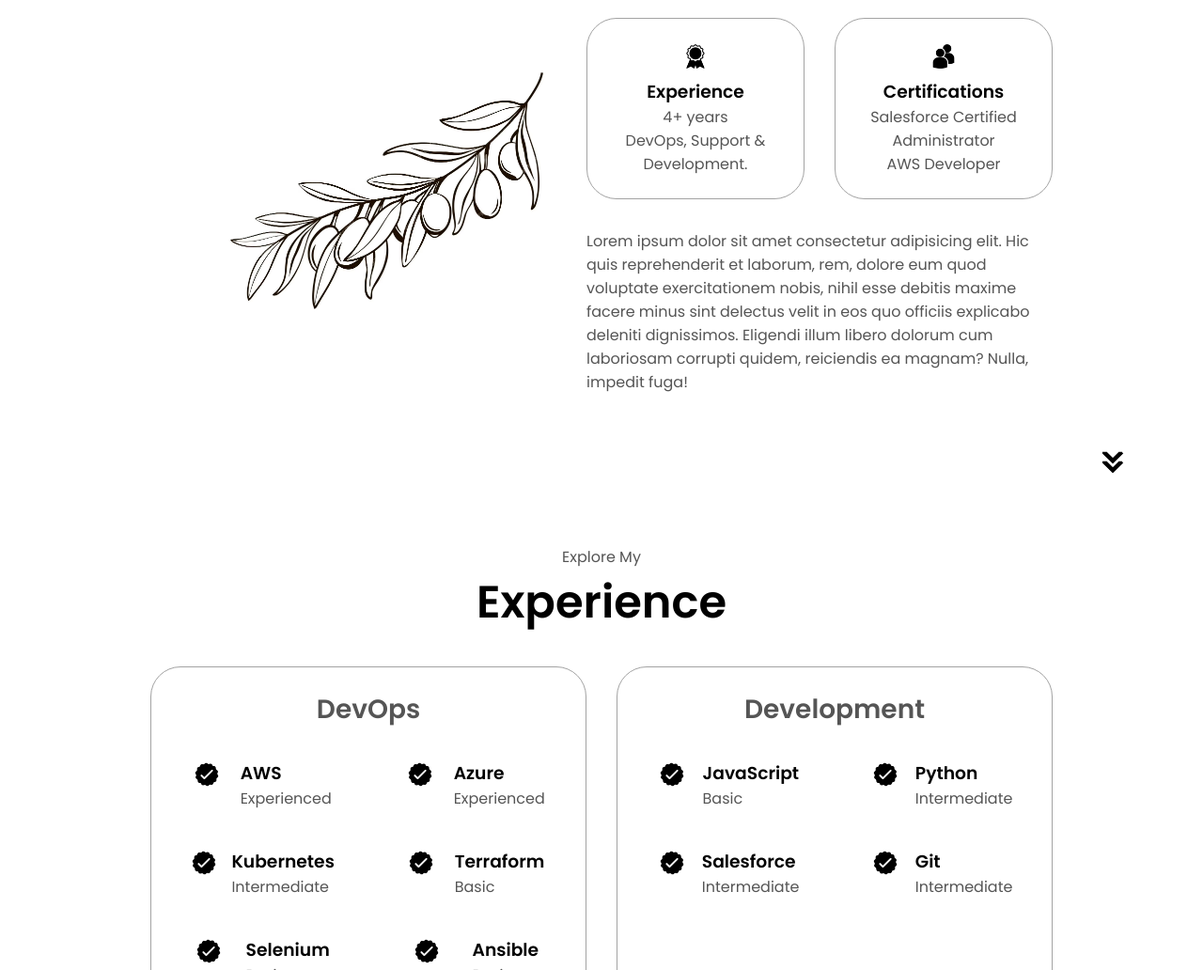
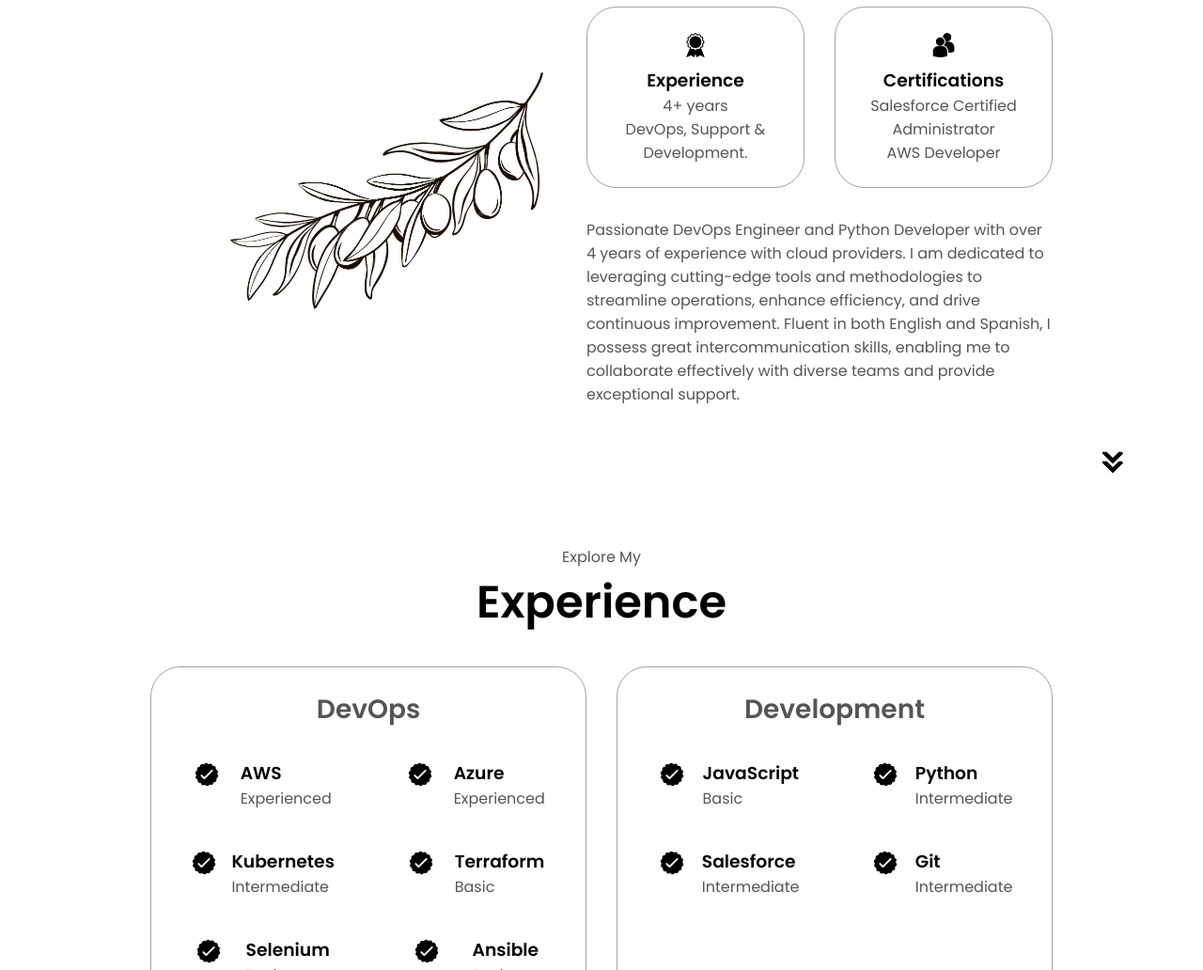
Before and after one commit to sarahluz/sarahdrms-portfolio, a plain HTML site: page index.html in a window 1280 px wide. Shown: the part 1116-2148 px from the top of the page at 94% size. Drawn offline with Linux system fonts and the light colour scheme.

Commit message:
lorem ipsu edit

```diff
--- a/index.html
+++ b/index.html
@@ -105,12 +105,11 @@
           </div>
           <div class="text-container">
             <p>
-              Lorem ipsum dolor sit amet consectetur adipisicing elit. Hic quis
-              reprehenderit et laborum, rem, dolore eum quod voluptate
-              exercitationem nobis, nihil esse debitis maxime facere minus sint
-              delectus velit in eos quo officiis explicabo deleniti dignissimos.
-              Eligendi illum libero dolorum cum laboriosam corrupti quidem,
-              reiciendis ea magnam? Nulla, impedit fuga!
+              Passionate DevOps Engineer and Python Developer with over 4 years of experience with cloud providers.
+              I am dedicated to leveraging cutting-edge tools and methodologies to streamline operations, enhance efficiency, and drive continuous improvement.
+              Fluent in both English and Spanish, I possess great intercommunication skills, enabling me to collaborate effectively with diverse teams and provide
+              exceptional support.
+
             </p>
           </div>
         </div>
```
